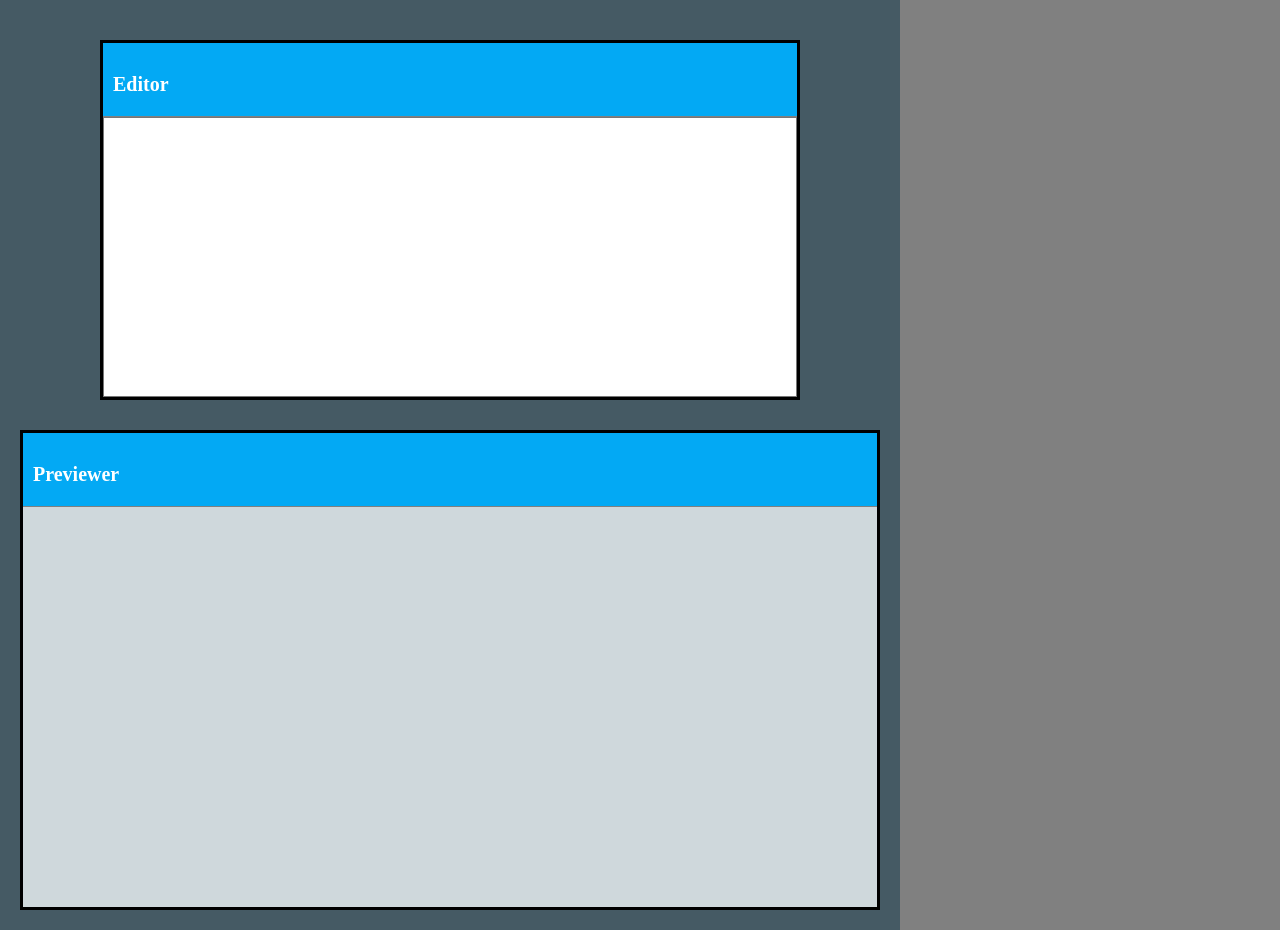
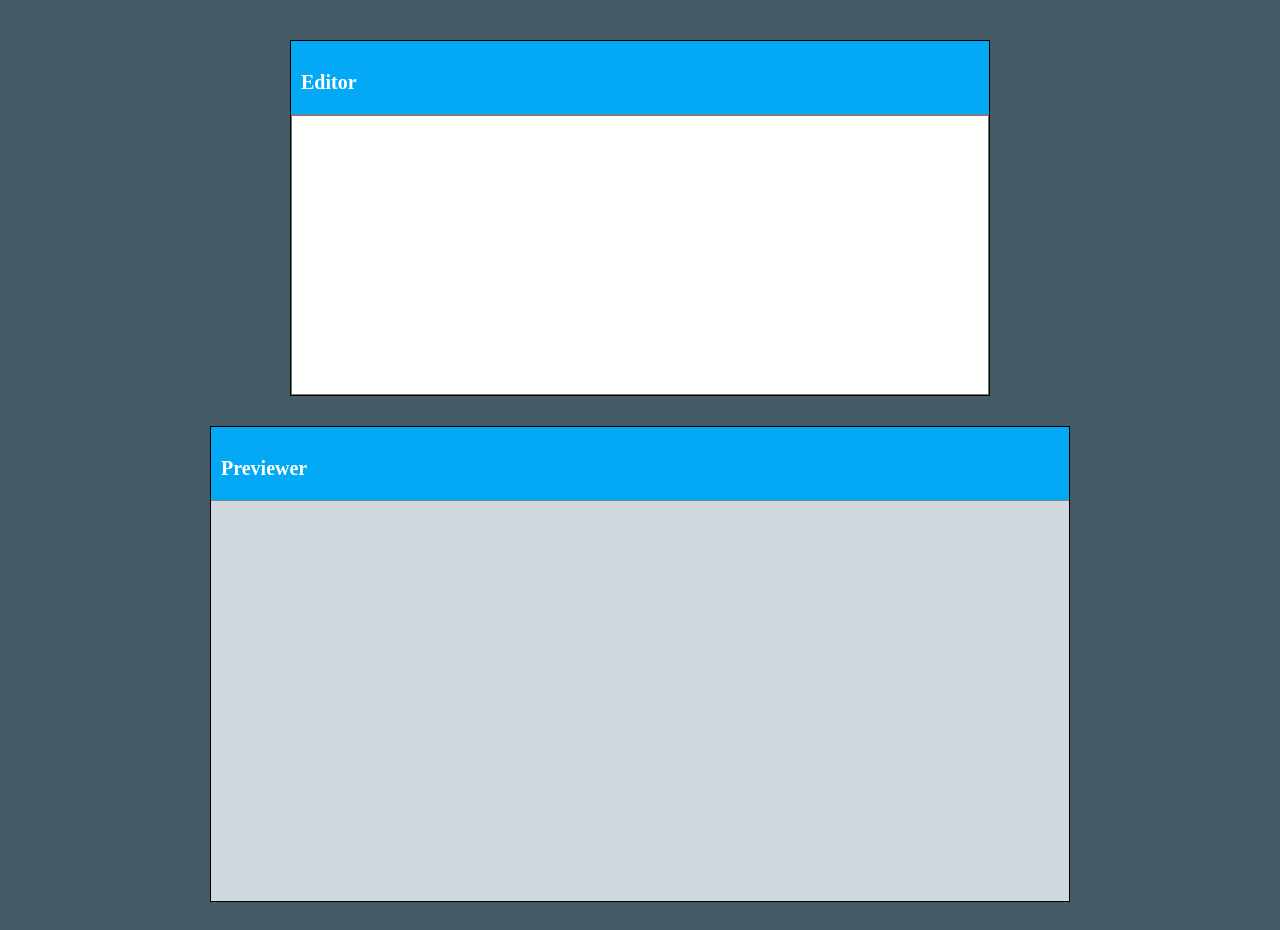
Before and after one commit to Evelinabrink/MarkdownPreviewer, a website: page index.html in a window 1280 px wide. Drawn offline with nearby package versions, Linux system fonts and the light colour scheme.

Commit message:
update to styling

```diff
--- a/style.css
+++ b/style.css
@@ -1,7 +1,7 @@
 /* MY CODE BELOW */
 
 body {
-    background-color: grey;
+    background-color: #455A64;
     margin: 0;
 }
 
@@ -10,11 +10,12 @@ body {
     background-color: #455A64;
     padding-top: 20px;
     padding-bottom: 20px;
+    margin: 0 auto;
 }
 
 .editor {
     background-color: purple;
-    border: solid black 3px;
+    border: solid black 1px;
     margin-left: 100px;
     margin-right: 100px;
     margin-top: 20px;
@@ -34,7 +35,6 @@ body {
 
 .text {
     height: 280px;
-    overflow: scroll;
 }
 
 #textarea {
@@ -43,12 +43,13 @@ body {
     height: 100%;
     resize: none;
     background-color: #FFFFFF;
+    overflow: scroll;
 }
 
 .previewDiv {
     margin-top: 30px;
     background-color: #CFD8DC;
-    border: solid black 3px;
+    border: solid black 1px;
     margin-left: 20px;
     margin-right: 20px;
 }
@@ -60,4 +61,5 @@ body {
     overflow: scroll;
     overflow-wrap: break-word;
     box-sizing: border-box;
+    color: rgb(82, 91, 100);
 }
```
